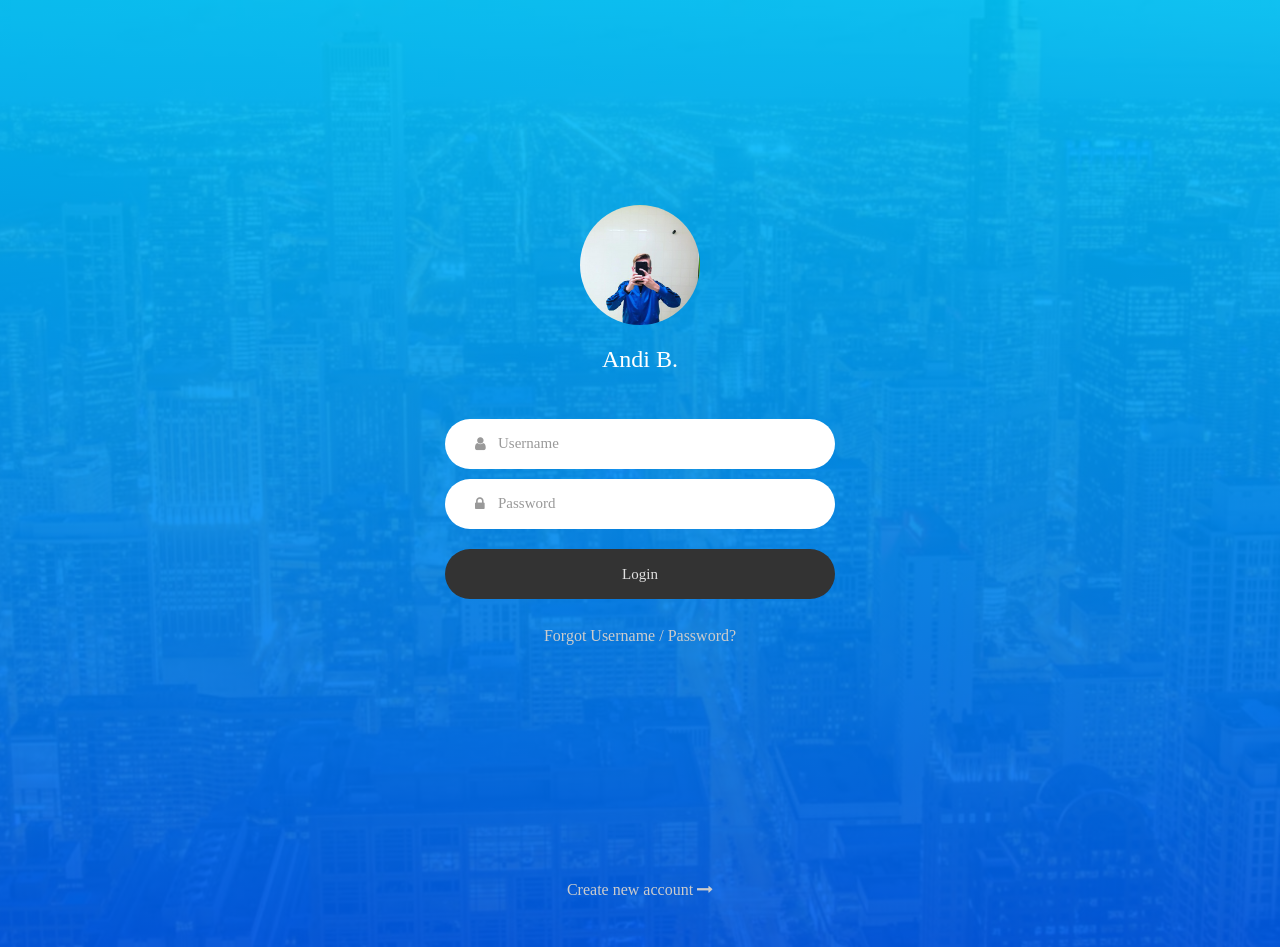
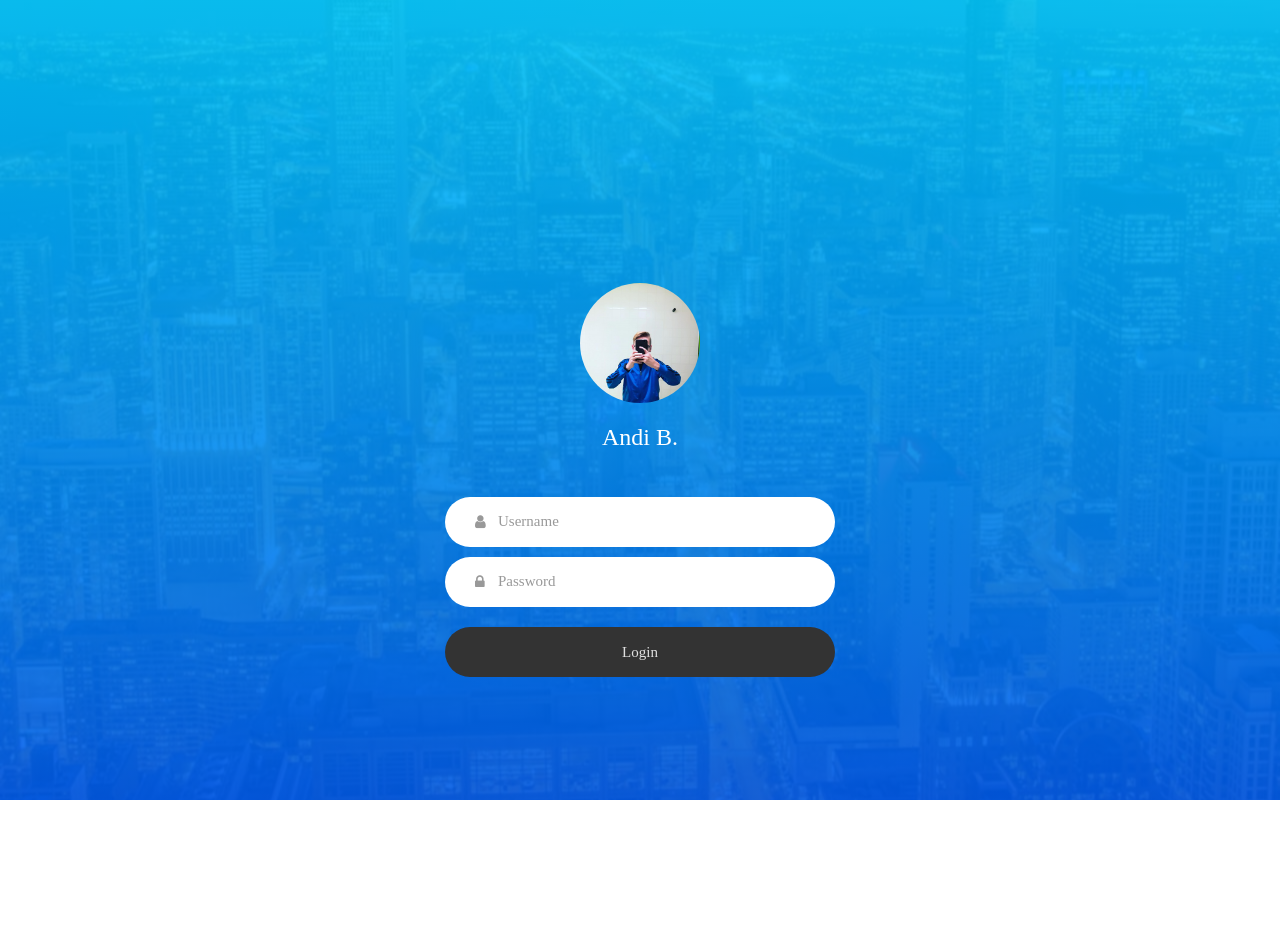
Before and after one commit to andibde/anobrowser, a plain HTML site: page login/index.html in a window 1280 px wide. After the commit the page ends 800 px from the top, so only its background shows below. Drawn offline with nearby package versions, Linux system fonts and the light colour scheme; a web font is replaced by a local one.

Commit message:
Update index.html

```diff
--- a/login/index.html
+++ b/login/index.html
@@ -1,7 +1,7 @@
 <!DOCTYPE html>
 <html lang="en">
 <head>
-	<title>Login V12</title>
+	<title>Login</title>
 	<meta charset="UTF-8">
 	<meta name="viewport" content="width=device-width, initial-scale=1">
 <!--===============================================================================================-->
@@ -59,18 +59,9 @@
 						</button>
 					</div>
 
-					<div class="text-center w-full p-t-25 p-b-230">
-						<a href="#" class="txt1">
-							Forgot Username / Password?
-						</a>
-					</div>
 
-					<div class="text-center w-full">
-						<a class="txt1" href="#">
-							Create new account
-							<i class="fa fa-long-arrow-right"></i>
-						</a>
-					</div>
+
+
 				</form>
 			</div>
 		</div>
```
